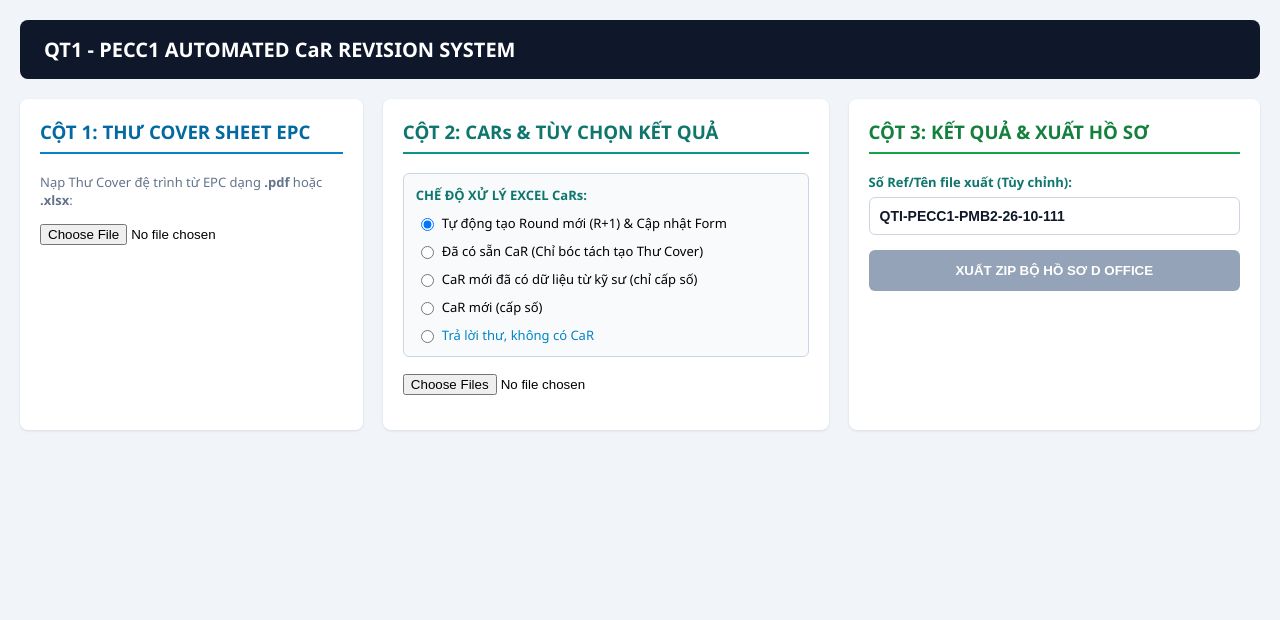
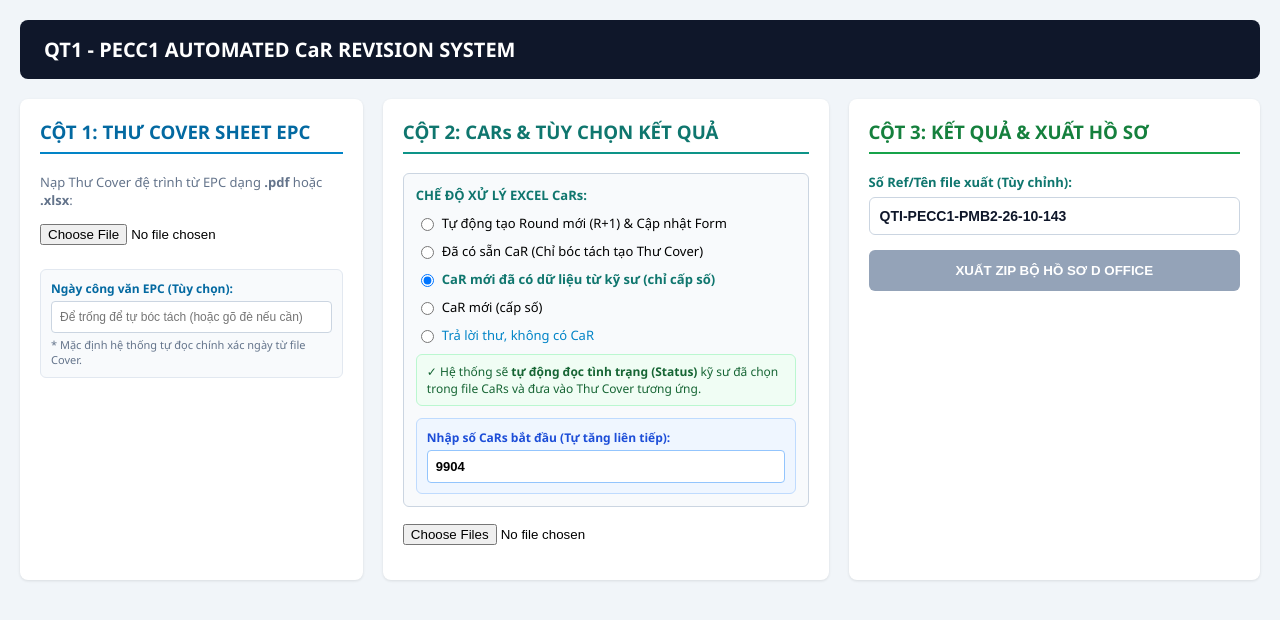
Before and after one commit to ToanNguyen-hsk/qt1-frontend, a React (Create React App) app: page / in a window 1280 px wide. Shown: the top 620 px of the page. Built offline with nearby package versions, Linux system fonts and the light colour scheme.

Commit message:
Update App.js

```diff
--- a/src/App.js
+++ b/src/App.js
@@ -2,15 +2,16 @@
 
 function App() {
   const [coverFile, setCoverFile] = useState(null);
+  const [customDate, setCustomDate] = useState('');
   const [carFiles, setCarFiles] = useState([]);
   const [carStatuses, setCarStatuses] = useState({});
   const [processedResults, setProcessedResults] = useState([]);
   const [isExporting, setIsExporting] = useState(false);
   const [progress, setProgress] = useState(0);
   const [currentProcessingFile, setCurrentProcessingFile] = useState('');
-  const [processMode, setProcessMode] = useState('auto_bump');
-  const [startCarNo, setStartCarNo] = useState('9999');
-  const [qtiNo, setQtiNo] = useState('QTI-PECC1-PMB2-26-10-111');
+  const [processMode, setProcessMode] = useState('number_filled_cars');
+  const [startCarNo, setStartCarNo] = useState('9904');
+  const [qtiNo, setQtiNo] = useState('QTI-PECC1-PMB2-26-10-143');
 
   const handleCoverChange = (e) => {
     if (e.target.files && e.target.files[0]) {
@@ -44,16 +45,16 @@
     if (processMode === 'no_car_letter') {
       await new Promise(resolve => setTimeout(resolve, 300));
       setProgress(50);
-      setCurrentProcessingFile('Đang đồng bộ Header/Footer & sinh Tờ trình TV và Thư tiếng Anh...');
+      setCurrentProcessingFile('Đang sinh Tờ trình TV và Thư tiếng Anh...');
       await new Promise(resolve => setTimeout(resolve, 300));
       setProgress(85);
     } else {
       const totalFiles = carFiles.length;
       for (let i = 0; i < totalFiles; i++) {
-        let msg = `Đang định dạng & nhân bản Sheet: ${carFiles[i].name}`;
+        let msg = `Đang xử lý: ${carFiles[i].name}`;
         if (processMode === 'number_filled_cars') {
           const assigned = parseInt(startCarNo || 0) + i;
-          msg = `Đang gán số CaR ${assigned} & bảo toàn nội dung: ${carFiles[i].name}`;
+          msg = `Đang đọc tình trạng từ CaR & gán số ${assigned}: ${carFiles[i].name}`;
         } else if (processMode === 'new_cars') {
           const assigned = parseInt(startCarNo || 0) + i;
           msg = `Đang gán số CaR ${assigned} & tạo Round 1: ${carFiles[i].name}`;
@@ -62,9 +63,9 @@
         }
         setCurrentProcessingFile(msg);
         setProgress(10 + Math.round(((i + 1) / totalFiles) * 75));
-        await new Promise(resolve => setTimeout(resolve, 20));
+        await new Promise(resolve => setTimeout(resolve, 30));
       }
-      setCurrentProcessingFile('Đang điền dữ liệu Form Word gốc & Đóng gói ZIP trực tiếp...');
+      setCurrentProcessingFile('Đang đồng bộ Thư Word gốc & Đóng gói ZIP trực tiếp...');
       setProgress(90);
     }
 
@@ -76,8 +77,10 @@
     formData.append('mode', processMode);
     formData.append('qti_no', qtiNo.trim());
     formData.append('start_car_no', startCarNo.trim());
+    formData.append('custom_date', customDate.trim());
 
-    if (processMode !== 'pre_prepared' && processMode !== 'no_car_letter') {
+    // Chỉ gửi carStatuses khi ở chế độ auto_bump hoặc new_cars
+    if (processMode === 'auto_bump' || processMode === 'new_cars') {
       formData.append('metadata', JSON.stringify(carStatuses));
     } else {
       formData.append('metadata', JSON.stringify({}));
@@ -146,9 +149,25 @@
           {coverFile && (
             <div style={{ backgroundColor: '#f0fdf4', border: '1px solid #86efac', padding: '8px', borderRadius: '4px', fontSize: '12px', color: '#166534' }}>Đã nạp: <b>{coverFile.name}</b></div>
           )}
+
+          <div style={{ marginTop: '14px', padding: '10px', backgroundColor: '#f8fafc', borderRadius: '6px', border: '1px solid #e2e8f0' }}>
+            <label style={{ display: 'block', fontSize: '12px', fontWeight: 'bold', color: '#0369a1', marginBottom: '4px' }}>
+              Ngày công văn EPC (Tùy chọn):
+            </label>
+            <input
+              type="text"
+              value={customDate}
+              onChange={(e) => setCustomDate(e.target.value)}
+              placeholder="Để trống để tự bóc tách (hoặc gõ đè nếu cần)"
+              style={{ width: '100%', padding: '8px', borderRadius: '4px', border: '1px solid #cbd5e1', fontSize: '12px', boxSizing: 'border-box' }}
+            />
+            <span style={{ fontSize: '11px', color: '#64748b', display: 'block', marginTop: '4px' }}>
+              * Mặc định hệ thống tự đọc chính xác ngày từ file Cover.
+            </span>
+          </div>
         </div>
 
-        {/* CỘT 2: 5 MỤC LỰA CHỌN */}
+        {/* CỘT 2 */}
         <div style={{ backgroundColor: '#fff', padding: '20px', borderRadius: '8px', boxShadow: '0 1px 3px rgba(0,0,0,0.1)' }}>
           <h3 style={{ borderBottom: '2px solid #0d9488', paddingBottom: '8px', color: '#0f766e', marginTop: 0 }}>CỘT 2: CARs & TÙY CHỌN KẾT QUẢ</h3>
 
@@ -165,7 +184,7 @@
                 Đã có sẵn CaR (Chỉ bóc tách tạo Thư Cover)
               </label>
 
-              <label style={{ cursor: 'pointer', display: 'flex', alignItems: 'center' }}>
+              <label style={{ cursor: 'pointer', display: 'flex', alignItems: 'center', fontWeight: processMode === 'number_filled_cars' ? 'bold' : 'normal', color: processMode === 'number_filled_cars' ? '#0f766e' : '#0f172a' }}>
                 <input type="radio" name="mode" value="number_filled_cars" checked={processMode === 'number_filled_cars'} onChange={() => setProcessMode('number_filled_cars')} style={{ marginRight: '8px' }} />
                 CaR mới đã có dữ liệu từ kỹ sư (chỉ cấp số)
               </label>
@@ -181,14 +200,12 @@
               </label>
             </div>
 
-            {/* Thông báo cho chế độ Trả lời thư không có CaR */}
-            {processMode === 'no_car_letter' && (
-              <div style={{ marginTop: '12px', padding: '10px', backgroundColor: '#e0f2fe', borderRadius: '6px', border: '1px solid #7dd3fc', fontSize: '12px', color: '#0369a1' }}>
-                💡 <b>Ghi chú:</b> Chế độ này không cần nạp file CaR. Hệ thống sẽ bóc tách thông tin từ Thư Cover ở Cột 1 để tạo ngay <b>2 file Word</b> (Tờ trình Tiếng Việt & Thư Tiếng Anh).
+            {processMode === 'number_filled_cars' && (
+              <div style={{ marginTop: '10px', padding: '8px 10px', backgroundColor: '#f0fdf4', borderRadius: '6px', border: '1px solid #bbf7d0', fontSize: '12px', color: '#166534' }}>
+                ✓ Hệ thống sẽ <b>tự động đọc tình trạng (Status)</b> kỹ sư đã chọn trong file CaRs và đưa vào Thư Cover tương ứng.
               </div>
             )}
 
-            {/* Ô nhập số khi chọn chế độ cấp số */}
             {isNumberedMode && (
               <div style={{ marginTop: '12px', padding: '10px', backgroundColor: '#eff6ff', borderRadius: '6px', border: '1px solid #bfdbfe' }}>
                 <label style={{ display: 'block', fontSize: '12px', fontWeight: 'bold', color: '#1d4ed8', marginBottom: '4px' }}>
@@ -198,12 +215,9 @@
                   type="number"
                   value={startCarNo}
                   onChange={(e) => setStartCarNo(e.target.value)}
-                  placeholder="Ví dụ: 9999"
+                  placeholder="Ví dụ: 9904"
                   style={{ width: '100%', padding: '8px', borderRadius: '4px', border: '1px solid #93c5fd', fontSize: '13px', fontWeight: 'bold', boxSizing: 'border-box' }}
                 />
-                <span style={{ fontSize: '11px', color: '#2563eb', display: 'block', marginTop: '4px' }}>
-                  * Các tài liệu sẽ được gán số: {startCarNo || '9999'}, {parseInt(startCarNo || 0) + 1}, {parseInt(startCarNo || 0) + 2},...
-                </span>
               </div>
             )}
           </div>
@@ -219,7 +233,7 @@
                     const formattedNum = assignedNum < 10000 ? String(assignedNum).padStart(4, '0') : assignedNum;
                     return (
                       <div key={idx} style={{ display: 'flex', justifyContent: 'space-between', alignItems: 'center', backgroundColor: '#f8fafc', padding: '8px', marginBottom: '6px', borderRadius: '4px', border: '1px solid #e2e8f0' }}>
-                        <div style={{ width: '65%', overflow: 'hidden' }}>
+                        <div style={{ width: processMode === 'number_filled_cars' || processMode === 'pre_prepared' ? '70%' : '65%', overflow: 'hidden' }}>
                           <div style={{ fontSize: '12px', overflow: 'hidden', textOverflow: 'ellipsis', whiteSpace: 'nowrap' }} title={file.name}>
                             {file.name}
                           </div>
@@ -230,7 +244,8 @@
                           )}
                         </div>
 
-                        {processMode !== 'pre_prepared' ? (
+                        {/* Chỉ hiện dropdown khi ở chế độ auto_bump hoặc new_cars */}
+                        {processMode === 'auto_bump' || processMode === 'new_cars' ? (
                           <select
                             value={carStatuses[file.name] || 'APP'}
                             onChange={(e) => handleStatusChange(file.name, e.target.value)}
@@ -242,8 +257,8 @@
                             <option value="RJ">RJ</option>
                           </select>
                         ) : (
-                          <span style={{ fontSize: '11px', color: '#0369a1', fontWeight: 'bold', padding: '4px 8px', backgroundColor: '#e0f2fe', borderRadius: '4px', border: '1px solid #bae6fd' }}>
-                            Auto Extract
+                          <span style={{ fontSize: '11px', color: '#0f766e', fontWeight: 'bold', padding: '4px 8px', backgroundColor: '#ccfbf1', borderRadius: '4px', border: '1px solid #99f6e4' }}>
+                            Tự đọc từ CaR
                           </span>
                         )}
                       </div>
@@ -292,8 +307,8 @@
               {processedResults.map((res, idx) => (
                 <div key={idx} style={{ backgroundColor: res.status.includes('APP') || res.status.includes('REVIEWED') ? '#f0fdf4' : '#fef2f2', border: `1px solid ${res.status.includes('APP') || res.status.includes('REVIEWED') ? '#bbf7d0' : '#fecaca'}`, padding: '10px', borderRadius: '6px', marginBottom: '8px', fontSize: '12px' }}>
                   <p style={{ margin: '0 0 4px 0', overflow: 'hidden', textOverflow: 'ellipsis', whiteSpace: 'nowrap' }}><strong>Mã:</strong> {res.doc_no}</p>
-                  <p style={{ margin: '0 0 4px 0', color: '#2563eb' }}><strong>File đính kèm:</strong> <b>{res.assigned_car}</b></p>
-                  <p style={{ margin: 0 }}><strong>Tình trạng:</strong> <span style={{ fontWeight: 'bold', color: res.status.includes('APP') || res.status.includes('REVIEWED') ? '#166534' : '#991b1b' }}>{res.status}</span></p>
+                  <p style={{ margin: '0 0 4px 0', color: '#2563eb' }}><strong>File xuất:</strong> <b>{res.assigned_car}</b></p>
+                  <p style={{ margin: 0 }}><strong>Tình trạng:</strong> <span style={{ fontWeight: 'bold', color: res.status.includes('APP') ? '#166534' : '#991b1b' }}>{res.status}</span></p>
                 </div>
               ))}
             </div>
```
